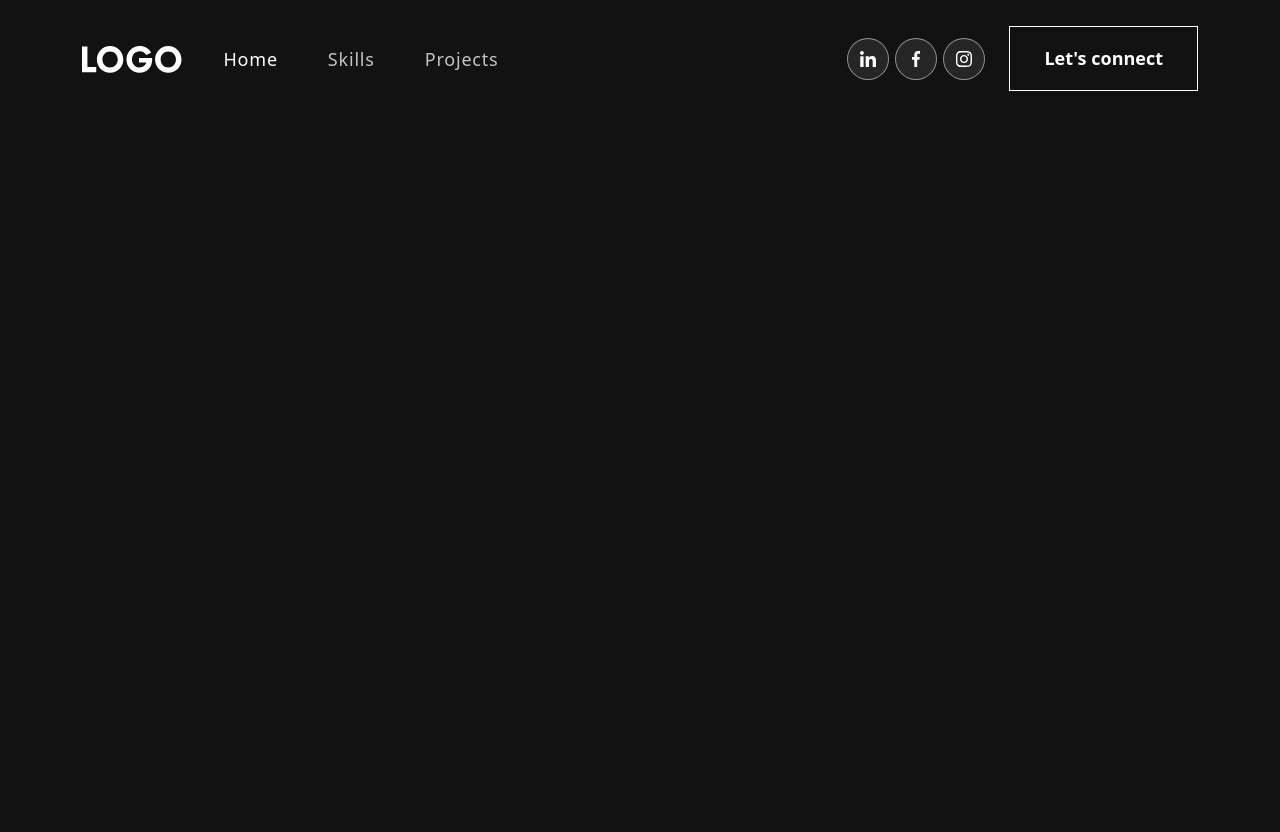
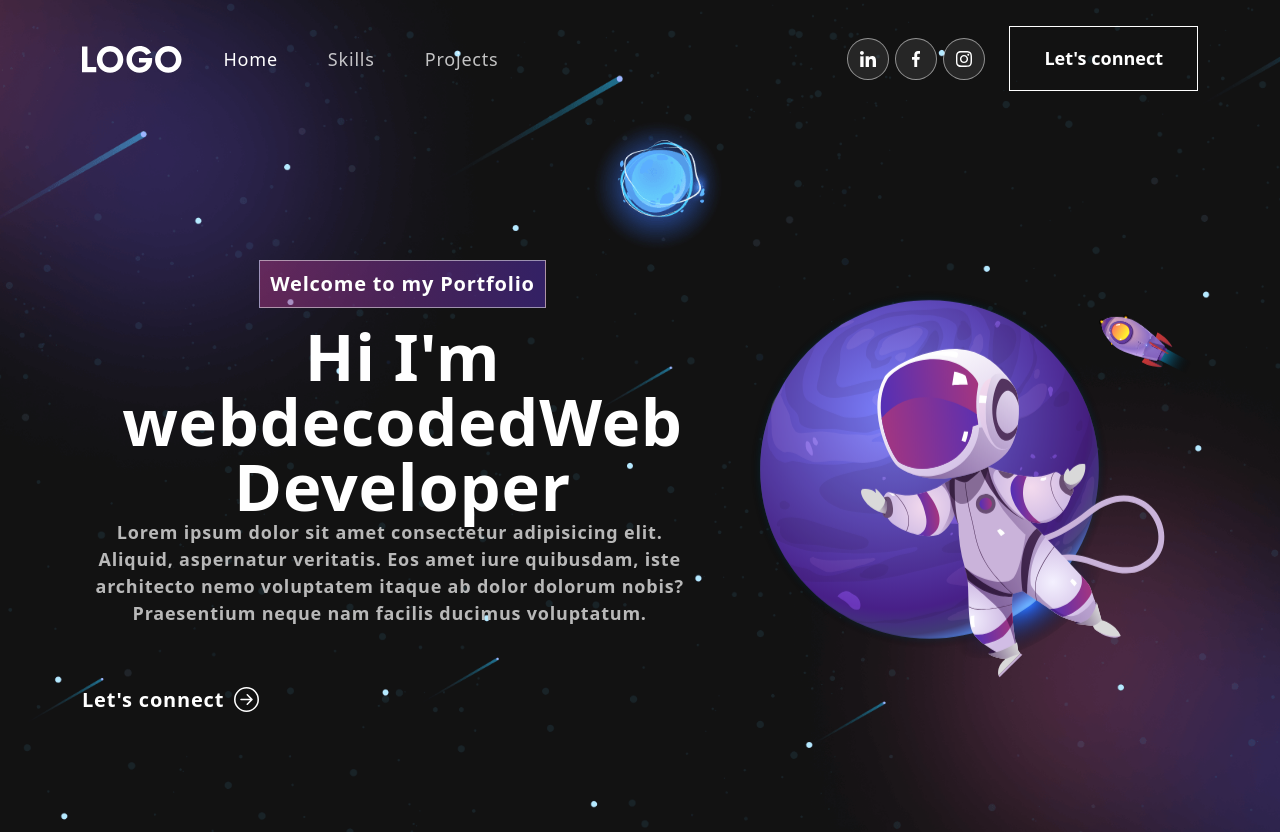
Before and after one commit to TsaiTsaiChieh/portfoilo-test, a React (Create React App) app: page / in a window 1280 px wide. Before the commit the page ends 800 px from the top, so only its background shows below. Built offline with nearby package versions, Linux system fonts and the light colour scheme.

Commit message:
:sparkles: add Banner component

```diff
--- a/src/App.js
+++ b/src/App.js
@@ -1,11 +1,13 @@
 import './App.css'
 import NavBar from './components/NavBar'
 import 'bootstrap/dist/css/bootstrap.min.css'
+import Banner from './components/Banner'
 
 const App = () => {
   return (
     <div className='App'>
       <NavBar />
+      <Banner />
     </div>
   )
 }
```
